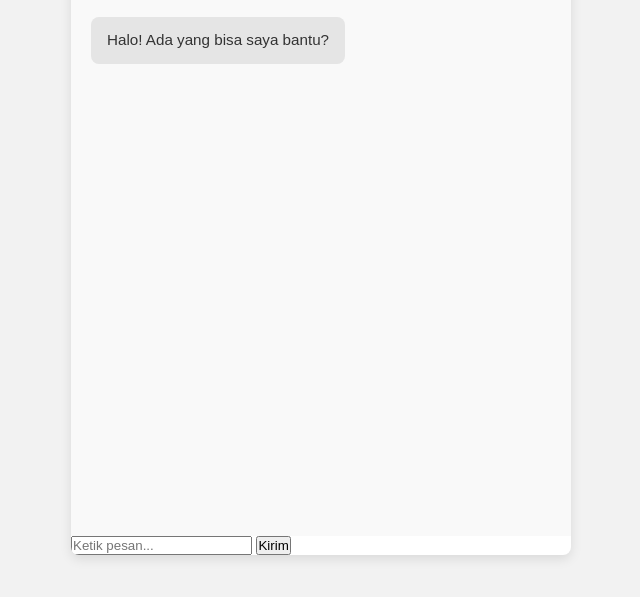
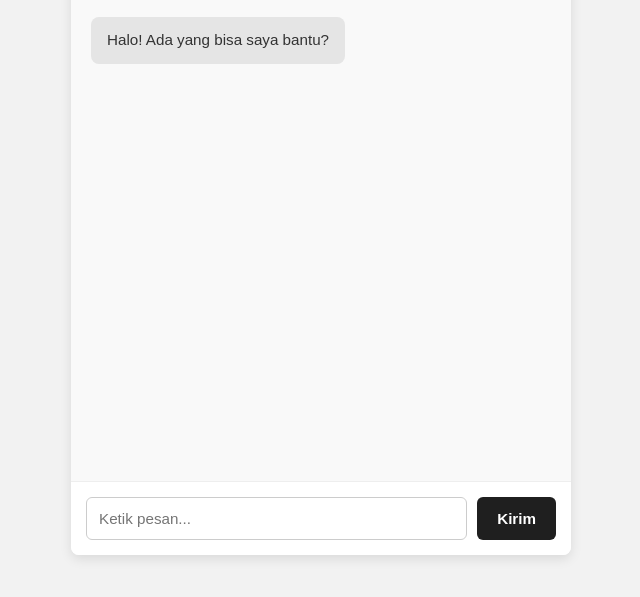
Before and after one commit to nanayyayaa/207_Chatbot, a website: page public/index.html in a window 1280 px wide. Shown: the part 165-762 px from the top of the page, without its empty margins (319-959 px from the left). Drawn offline with Linux system fonts and the light colour scheme.

Commit message:
mendesain kolom input dan interaksi hover tombol

```diff
--- a/public/style.css
+++ b/public/style.css
@@ -81,3 +81,40 @@ body {
     background-color: #1f1f1f;
     color: #ffffff;
 }
+
+.input-area {
+    display: flex;
+    padding: 15px;
+    background-color: #ffffff;
+    border-top: 1px solid #eeeeee;
+    gap: 10px;
+}
+
+#userInput {
+    flex: 1;
+    padding: 12px;
+    border: 1px solid #cccccc;
+    border-radius: 6px;
+    outline: none;
+    font-size: 0.95rem;
+}
+
+#userInput:focus {
+    border-color: #1f1f1f;
+}
+
+#sendBtn {
+    background-color: #1f1f1f;
+    color: #ffffff;
+    border: none;
+    padding: 0 20px;
+    border-radius: 6px;
+    cursor: pointer;
+    font-size: 0.95rem;
+    font-weight: bold;
+    transition: background 0.2s;
+}
+
+#sendBtn:hover {
+    background-color: #333333;
+}
```
